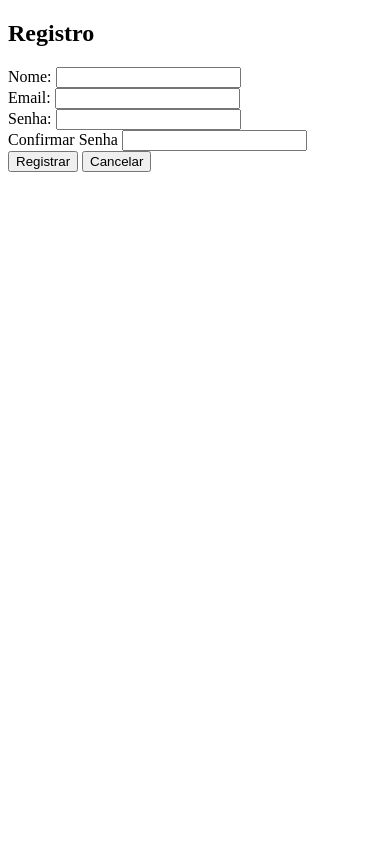
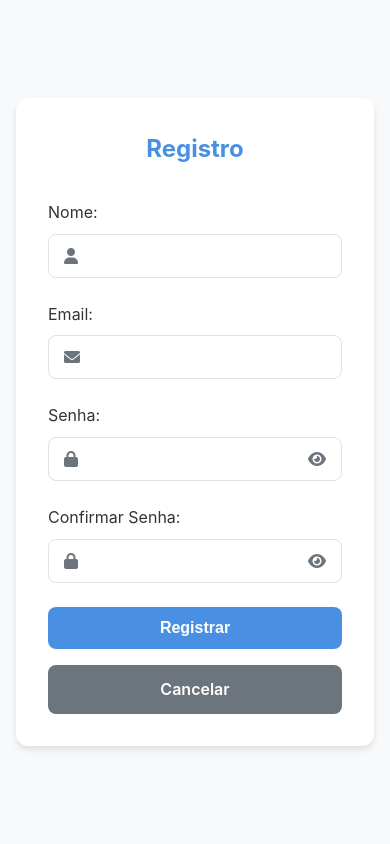
Before and after one commit to diegoNZ04/desafio-login, a Django app: page /register/ in a window 390 px wide. Run offline with Django 5.2, Linux system fonts and the light colour scheme.

Commit message:
Adicionando Estilização

```diff
--- a/authapp/templates/authapp/register.html
+++ b/authapp/templates/authapp/register.html
@@ -1,29 +1,61 @@
+{%load static %}
 <!DOCTYPE html>
 <html lang="pt-br">
   <head>
     <meta charset="UTF-8" />
     <meta name="viewport" content="width=device-width, initial-scale=1.0" />
     <title>Registrar</title>
+    <link rel="stylesheet" href="{% static 'authapp/css/register.css' %}" />
+    <link
+      rel="stylesheet"
+      href="https://cdnjs.cloudflare.com/ajax/libs/font-awesome/6.0.0/css/all.min.css"
+    />
   </head>
   <body>
+    <div class="container">
+      <div class="form-container">
         <h2>Registro</h2>
         {% if messages %} {% for message in messages%}
-    <p style="color: red">{{message}}</p>
+        <p class="message error">{{message}}</p>
         {% endfor %} {% endif %}
-    <form method="POST">
+        <form method="POST" class="auth-form">
           {% csrf_token %}
+          <div class="form-group">
             <label for="name">Nome:</label>
-      <input type="text" name="name" required /><br />
+            <div class="input-group">
+              <i class="fas fa-user"></i>
+              <input type="text" name="name" required />
+            </div>
+          </div>
+          <div class="form-group">
             <label for="email">Email:</label>
-      <input type="email" name="email" required /><br />
+            <div class="input-group">
+              <i class="fas fa-envelope"></i>
+              <input type="email" name="email" required />
+            </div>
+          </div>
+          <div class="form-group">
             <label for="password">Senha:</label>
-      <input type="password" name="password" required /><br />
-      <label for="confirmpassword" name="confirmpassword"
-        >Confirmar Senha</label
-      >
-      <input type="text" name="confirmpassword" required /><br />
-      <button type="submit">Registrar</button>
-      <a href="{% url 'login'%}"><button type="button">Cancelar</button></a>
+            <div class="input-group">
+              <i class="fas fa-lock"></i>
+              <input type="password" name="password" required />
+              <i class="fas fa-eye toggle-password"></i>
+            </div>
+          </div>
+          <div class="form-group">
+            <label for="confirmpassword">Confirmar Senha:</label>
+            <div class="input-group">
+              <i class="fas fa-lock"></i>
+              <input type="password" name="confirmpassword" required />
+              <i class="fas fa-eye toggle-password"></i>
+            </div>
+          </div>
+          <div class="button-group">
+            <button type="submit" class="btn btn-primary">Registrar</button>
+            <a href="{% url 'login'%}" class="btn btn-secondary">Cancelar</a>
+          </div>
         </form>
+      </div>
+    </div>
   </body>
 </html>
--- a/authapp/views.py
+++ b/authapp/views.py
@@ -11,7 +11,7 @@
         email = request.POST['email']
         password = request.POST['password']
 
-        user = authenticate(request, email=email, password=password)
+        user = authenticate(request, username=email, password=password)
 
         if user is not None:
             login(request, user)
@@ -36,7 +36,8 @@
             messages.error(request, 'Email já cadastrado')
             return redirect('register')
 
-        user = User.objects.create_user(email=email, password=password, name=name)
+        user = User.objects.create_user(username=email, email=email, password=password, name=name)
+        user.set_password(password)
         user.save()
         messages.success(request, "Cadastro realizado com sucesso! Faça login.")
         return redirect('login')
@@ -47,6 +48,7 @@
 def menu_view(request):
     return render(request, 'authapp/menu.html')
 
+@login_required
 def logout_view(request):
     logout(request)
     return redirect('login')
--- /dev/null
+++ b/templates/static/authapp/css/register.css
@@ -0,0 +1,154 @@
+:root {
+  --primary-color: #4a90e2;
+  --secondary-color: #6c757d;
+  --danger-color: #dc3545;
+  --background-color: #f8f9fa;
+  --text-color: #333;
+  --border-color: #dee2e6;
+  --shadow-color: rgba(0, 0, 0, 0.1);
+}
+
+* {
+  margin: 0;
+  padding: 0;
+  box-sizing: border-box;
+}
+
+body {
+  font-family: "Inter", system-ui, -apple-system, sans-serif;
+  background-color: var(--background-color);
+  color: var(--text-color);
+  line-height: 1.6;
+}
+
+.container {
+  min-height: 100vh;
+  display: flex;
+  align-items: center;
+  justify-content: center;
+  padding: 1rem;
+}
+
+.form-container {
+  background: white;
+  padding: 2rem;
+  border-radius: 12px;
+  box-shadow: 0 4px 6px var(--shadow-color);
+  width: 100%;
+  max-width: 400px;
+  animation: fadeIn 0.5s ease-out;
+}
+
+.form-container h2 {
+  text-align: center;
+  margin-bottom: 2rem;
+  color: var(--primary-color);
+}
+
+.auth-form {
+  display: flex;
+  flex-direction: column;
+  gap: 1.5rem;
+}
+
+.form-group {
+  display: flex;
+  flex-direction: column;
+  gap: 0.5rem;
+}
+
+.input-group {
+  position: relative;
+  display: flex;
+  align-items: center;
+}
+
+.input-group i {
+  position: absolute;
+  left: 1rem;
+  color: var(--secondary-color);
+}
+
+.input-group .toggle-password {
+  left: auto;
+  right: 1rem;
+  cursor: pointer;
+}
+
+.form-group input {
+  width: 100%;
+  padding: 0.75rem 2.5rem;
+  border: 1px solid var(--border-color);
+  border-radius: 8px;
+  font-size: 1rem;
+  transition: all 0.3s ease;
+}
+
+.form-group input:focus {
+  outline: none;
+  border-color: var(--primary-color);
+  box-shadow: 0 0 0 2px rgba(74, 144, 226, 0.2);
+}
+
+.button-group {
+  display: flex;
+  gap: 1rem;
+}
+
+.btn {
+  padding: 0.75rem 1.5rem;
+  border: none;
+  border-radius: 8px;
+  font-size: 1rem;
+  font-weight: 600;
+  cursor: pointer;
+  transition: all 0.3s ease;
+  text-decoration: none;
+  text-align: center;
+  flex: 1;
+}
+
+.btn-primary {
+  background-color: var(--primary-color);
+  color: white;
+}
+
+.btn-primary:hover {
+  background-color: #357abd;
+}
+
+.btn-secondary {
+  background-color: var(--secondary-color);
+  color: white;
+}
+
+.btn-secondary:hover {
+  background-color: #5a6268;
+}
+
+.message.error {
+  color: var(--danger-color);
+  text-align: center;
+  margin-bottom: 1rem;
+  padding: 0.5rem;
+  border: 1px solid var(--danger-color);
+  border-radius: 4px;
+  background-color: rgba(220, 53, 69, 0.1);
+}
+
+@media (max-width: 768px) {
+  .button-group {
+    flex-direction: column;
+  }
+}
+
+@keyframes fadeIn {
+  from {
+    opacity: 0;
+    transform: translateY(-10px);
+  }
+  to {
+    opacity: 1;
+    transform: translateY(0);
+  }
+}
```
Also changed, not shown: authapp/templates/authapp/login.html (+28 -4 lines), authapp/templates/authapp/menu.html (+27 -2 lines), desafiologin/settings.py (+4 -14 lines), templates/static/authapp/css/login.css (added, +142 -0 lines), templates/static/authapp/css/menu.css (added, +117 -0 lines). Lines whose indentation alone changed are shown as unchanged.
